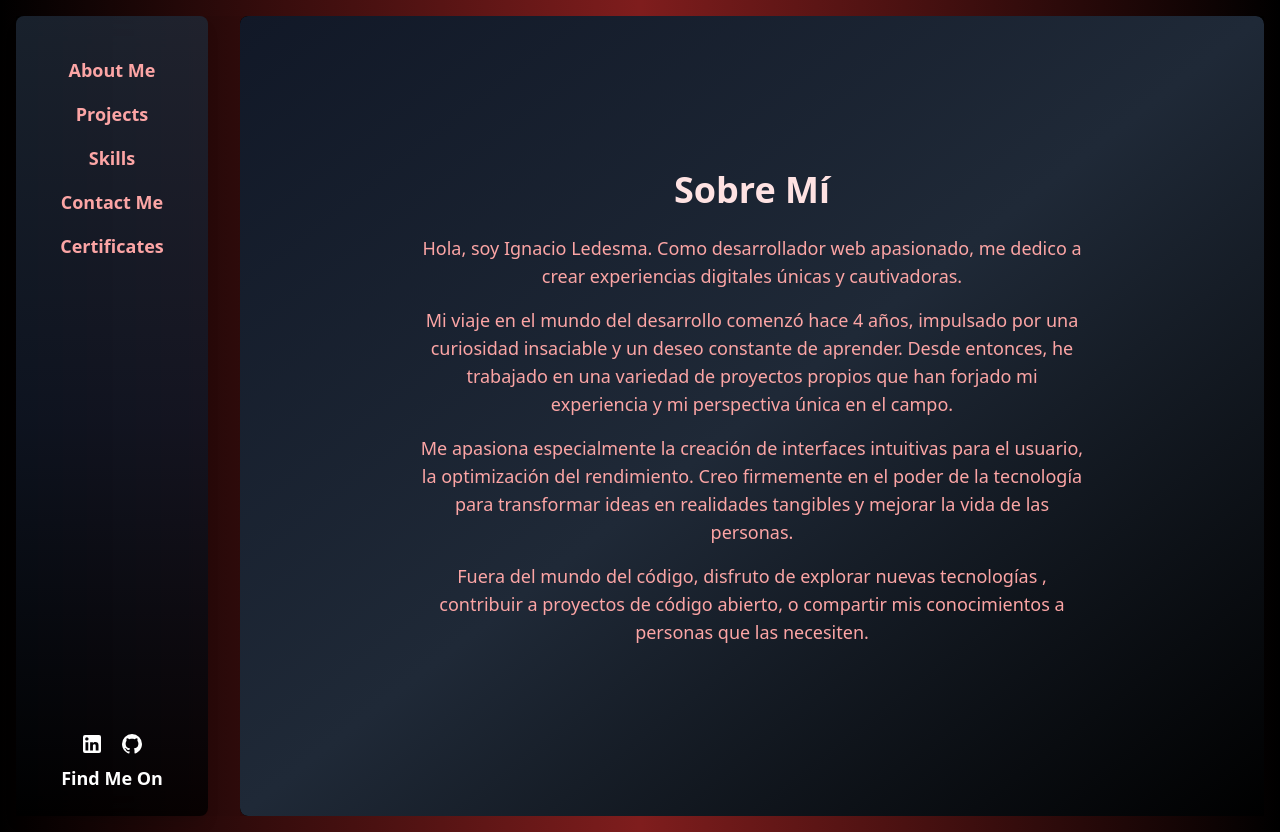
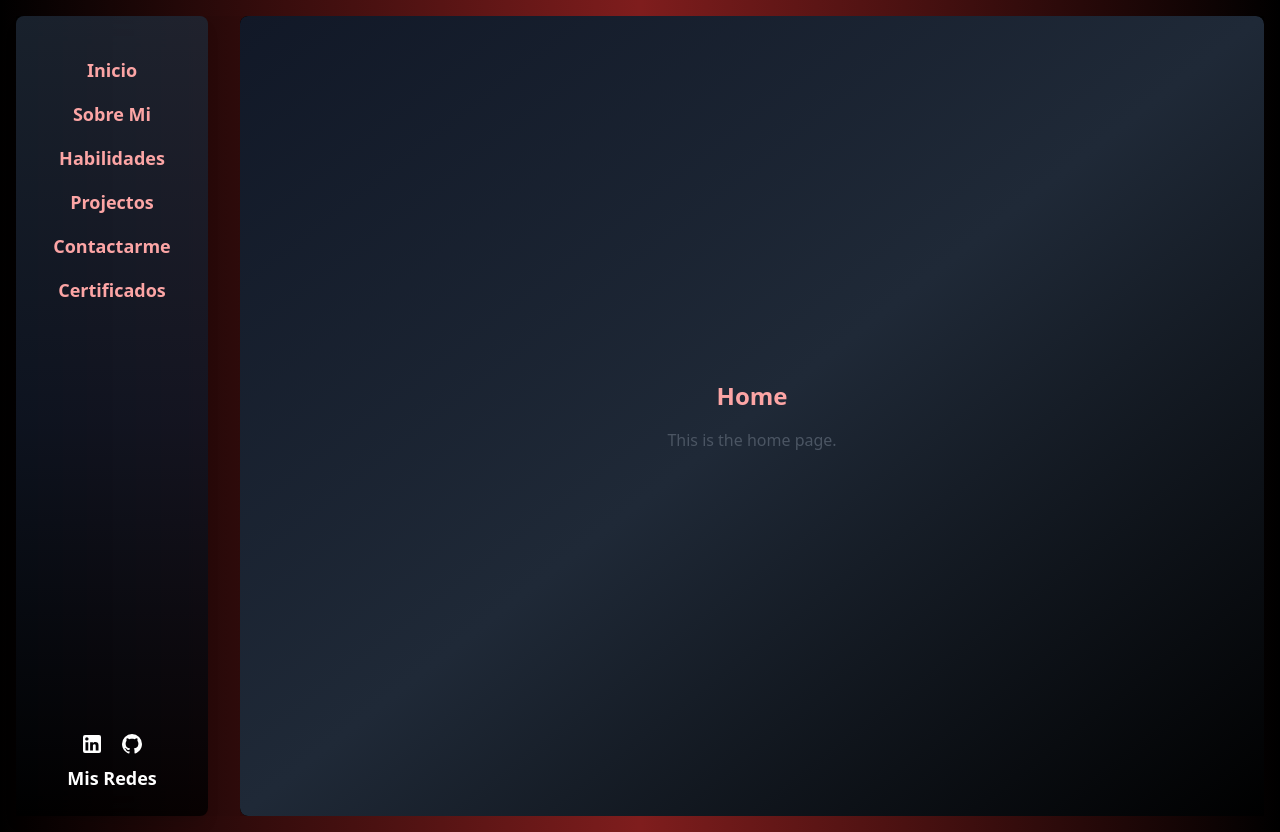
Before and after one commit to NachoLedesma33/Portfolio-Ledesma-Ignacio, a Next.js app: page / in a window 1280 px wide. Built offline with nearby package versions, Linux system fonts and the light colour scheme.

Commit message:
add new file Home.tsx

```diff
--- a/src/app/Components/AboutMe.tsx
+++ b/src/app/Components/AboutMe.tsx
@@ -5,7 +5,6 @@ const AboutMe: React.FC = () => {
   return (
     <div className="bg-gradient-to-br from-gray-900 via-gray-800 to-black min-h-screen p-8 text-red-300 flex flex-col justify-center items-center rounded-lg">
       {" "}
-      {/* Added rounded-lg */}
       <motion.h1
         initial={{ opacity: 0, y: -50 }}
         animate={{ opacity: 1, y: 0 }}
--- a/src/app/Components/Content.tsx
+++ b/src/app/Components/Content.tsx
@@ -1,4 +1,5 @@
 import React, { useEffect, useState } from "react";
+import Home from "./Home";
 import AboutMe from "./AboutMe";
 import Projects from "./Projects";
 import Skills from "./Skills";
@@ -10,15 +11,16 @@ interface ContentProps {
 }
 
 const tabMap: Record<string, JSX.Element> = {
-  "About Me": <AboutMe />,
-  "Projects": <Projects />,
-  "Skills": <Skills />,
-  "Contact Me": <ContactMe />,
-  "Certificates": <Certificates />,
+  "Inicio": <Home />,
+  "Sobre Mi": <AboutMe />,
+  "Habilidades": <Skills />,
+  "Projectos": <Projects />,
+  "Contactar": <ContactMe />,
+  "Certificados": <Certificates />,
 };
 
 const Content: React.FC<ContentProps> = ({ activeTab }) => {
-  const [currentTab, setCurrentTab] = useState<string>("About Me");
+  const [currentTab, setCurrentTab] = useState<string>("Inicio");
   const [transitioning, setTransitioning] = useState<boolean>(false);
 
   useEffect(() => {
--- /dev/null
+++ b/src/app/Components/Home.tsx
@@ -0,0 +1,12 @@
+import React from "react";
+
+const Home: React.FC = () => {
+  return (
+    <div className="bg-gradient-to-br from-gray-900 via-gray-800 to-black min-h-screen p-8 text-red-300 flex flex-col justify-center items-center rounded-lg">
+      <h2 className="text-2xl font-bold">Home</h2>
+      <p className="mt-4 text-gray-600">This is the home page.</p>
+    </div>
+  );
+};
+
+export default Home;
--- a/src/app/Components/Navbar.tsx
+++ b/src/app/Components/Navbar.tsx
@@ -10,8 +10,14 @@ const Navbar: React.FC<NavbarProps> = ({ setActiveTab }) => {
   return (
     <nav className="bg-gradient-to-b from-gray-800/80 via-gray-900/80 to-black/80 p-6 flex flex-col items-center justify-between min-h-screen w-48 rounded-lg shadow-lg backdrop-blur-lg">
       <div className="flex flex-col space-y-4 mt-4">
-        {["About Me", "Projects", "Skills", "Contact Me", "Certificates"].map(
-          (tab) => (
+        {[
+          "Inicio",
+          "Sobre Mi",
+          "Habilidades",
+          "Projectos",
+          "Contactarme",
+          "Certificados",
+        ].map((tab) => (
           <button
             key={tab}
             className="text-red-300 hover:text-red-100 transition-all duration-300 transform-gpu hover:scale-105 hover:shadow-lg hover:shadow-red-900/50 text-lg font-semibold"
@@ -19,15 +25,14 @@ const Navbar: React.FC<NavbarProps> = ({ setActiveTab }) => {
           >
             {tab}
           </button>
-          )
-        )}
+        ))}
       </div>
       <div className="mt-8">
         <div className="flex items-center space-x-4 mb-2 justify-center">
           <LinkedInIcon />
           <GitHubIcon />
         </div>
-        <h3 className="text-white text-lg font-bold">Find Me On</h3>
+        <h3 className="text-white text-lg font-bold">Mis Redes</h3>
       </div>
     </nav>
   );
--- a/src/app/Components/Skills.tsx
+++ b/src/app/Components/Skills.tsx
@@ -18,11 +18,7 @@ const skills = [
     icon: "logos:javascript",
     url: "https://developer.mozilla.org/en-US/docs/Web/JavaScript",
   },
-  {
-    name: "Bash",
-    icon: "logos:bash-icon", // Nuevo ícono de bash de Iconify
-    url: "https://www.gnu.org/software/bash/",
-  },
+
   {
     name: "TypeScript",
     icon: "logos:typescript-icon",
@@ -58,15 +54,16 @@ const skills = [
     icon: "logos:react",
     url: "https://reactjs.org/",
   },
-  {
-    name: "Astro",
-    icon: "logos:astro-icon",
-    url: "https://astro.build/",
-  },
+
   {
     name: "Next.js",
     icon: "logos:nextjs-icon",
     url: "https://nextjs.org/",
+  },
+  {
+    name: "Astro",
+    icon: "skill-icons:astro",
+    url: "https://astro.build/",
   },
   {
     name: "Spring",
@@ -80,12 +77,12 @@ const skills = [
   },
   {
     name: "GitHub",
-    icon: "logos:github-icon",
+    icon: "bi:github",
     url: "https://github.com/",
   },
   {
     name: "Flask",
-    icon: "logos:flask",
+    icon: "skill-icons:flask-light",
     url: "https://flask.palletsprojects.com/",
   },
   {
@@ -119,6 +116,11 @@ const skills = [
     url: "https://www.jetbrains.com/idea/",
   },
   {
+    name: "Bash",
+    icon: "logos:bash-icon", // Nuevo ícono de bash de Iconify
+    url: "https://www.gnu.org/software/bash/",
+  },
+  {
     name: "PowerShell",
     icon: "vscode-icons:file-type-powershell",
     url: "https://learn.microsoft.com/en-us/powershell/",
@@ -128,7 +130,7 @@ const skills = [
 const Skills: React.FC = () => {
   return (
     <div className="w-full h-full flex flex-col bg-gradient-to-r from-gray-900 via-gray-800 to-black min-h-screen p-8 overflow-hidden">
-      <h2 className="text-4xl font-bold text-center py-6">Skills</h2>
+      <h2 className="text-4xl font-bold text-center py-6">Habilidades Generales</h2>
       <div
         className="flex-grow overflow-y-auto p-4"
         style={{ scrollbarWidth: "none", msOverflowStyle: "none" }} // Oculta barra de scroll
@@ -160,9 +162,3 @@ const Skills: React.FC = () => {
 };
 
 export default Skills;
-
-/*
-tengo el siguiente error:
- GET /placeholder.svg?height=80&width=80 404 in 8528ms
- ⨯ The requested resource isn't a valid image for /placeholder.svg?height=80&width=80 received text/html; charset=utf-8
-*/
--- a/src/app/page.tsx
+++ b/src/app/page.tsx
@@ -5,7 +5,7 @@ import Navbar from "@/app/Components/Navbar";
 import Content from "@/app/Components/Content";
 
 export default function Home() {
-  const [activeTab, setActiveTab] = useState<string>("About Me");
+  const [activeTab, setActiveTab] = useState<string>("Inicio");
 
   return (
     <div className="flex min-h-screen bg-gradient-to-r from-black via-red-900 to-black">
```
Lines whose indentation alone changed are shown as unchanged.
